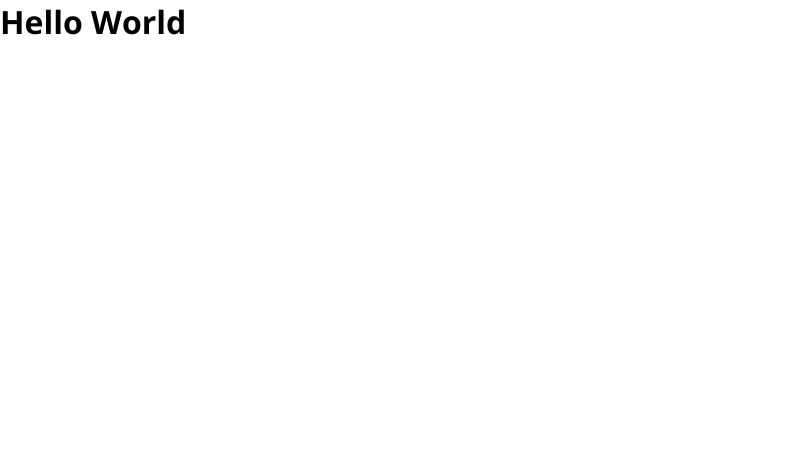
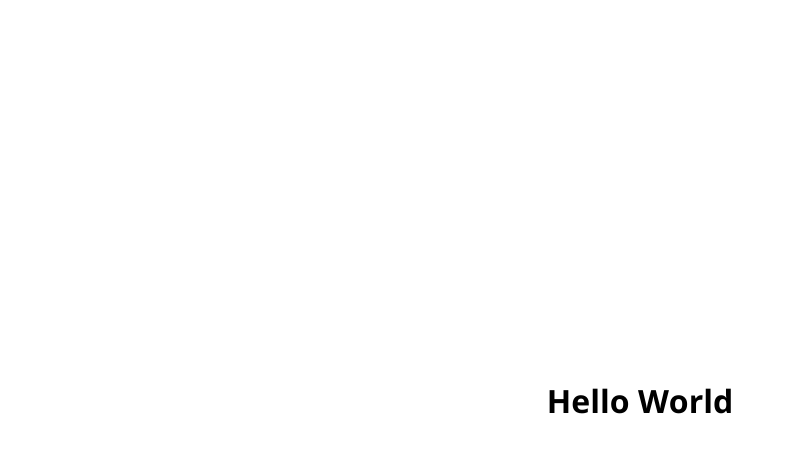
Before and after one commit to Carthur-P/ExpenseTracker, a React (Create React App) app in the folder expense-tracker/: page / in a window 1280 px wide. Shown: the top 452 px of the page, without its empty margins (0-792 px from the left). Built offline with nearby package versions, Linux system fonts and the light colour scheme.

Commit message:
adding css for styling in app

```diff
--- a/expense-tracker/src/App.js
+++ b/expense-tracker/src/App.js
@@ -1,11 +1,10 @@
 import React from 'react';
-import './App.css';
+import './css/App.css';
 
 function App() {
   return (
-    <div className="App">
-      <h1>Hello World
-      </h1>
+    <div className="app">
+      <h1>Hello World</h1>
     </div>
   );
 }
--- /dev/null
+++ b/expense-tracker/src/css/App.css
@@ -0,0 +1,7 @@
+.app {
+    width: 100vw;
+    height: 100vh;
+    display: flex;
+    align-items: center;
+    justify-content: center;
+}
--- a/expense-tracker/src/index.js
+++ b/expense-tracker/src/index.js
@@ -1,7 +1,7 @@
 import React from 'react';
 import ReactDOM from 'react-dom';
 import App from './App';
-import styles from './index.css';
+import './index.css';
 
 ReactDOM.render(
   <React.StrictMode>
```
Also changed, not shown: expense-tracker/src/App.css (deleted).
